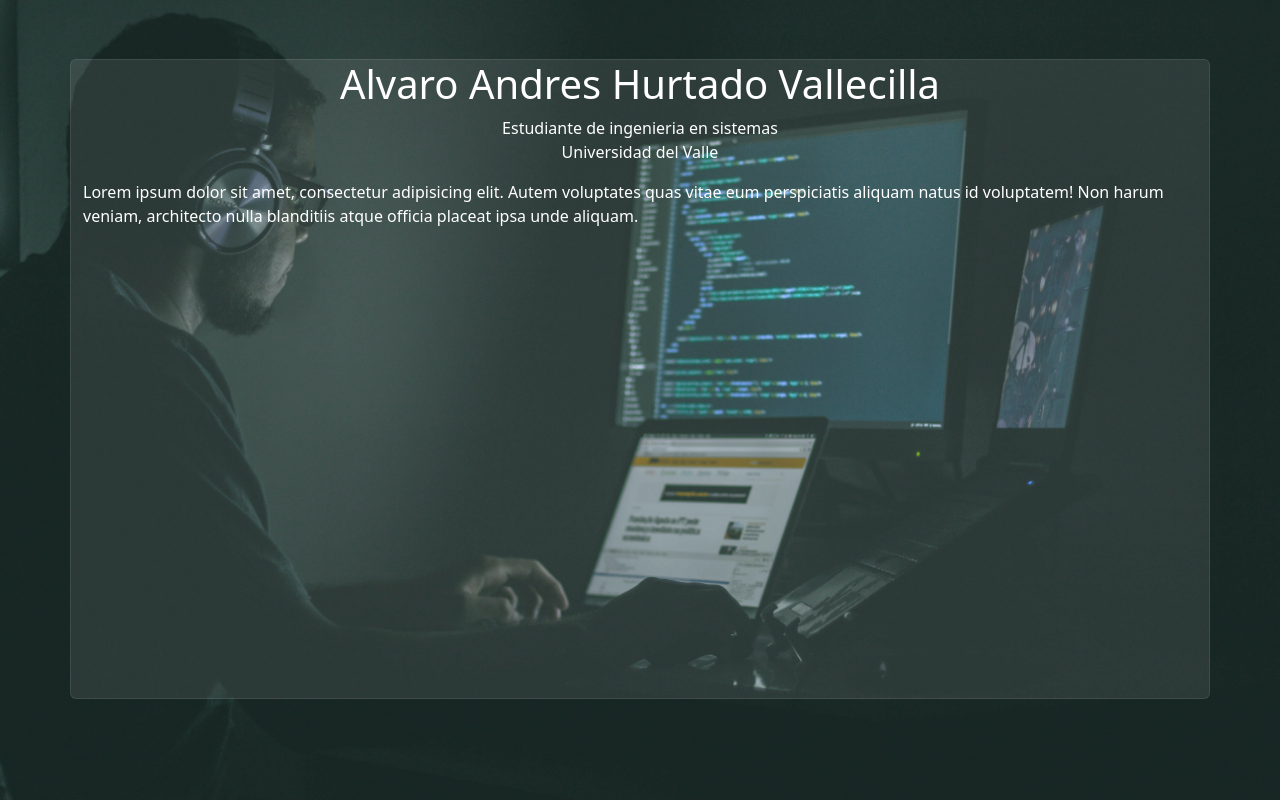
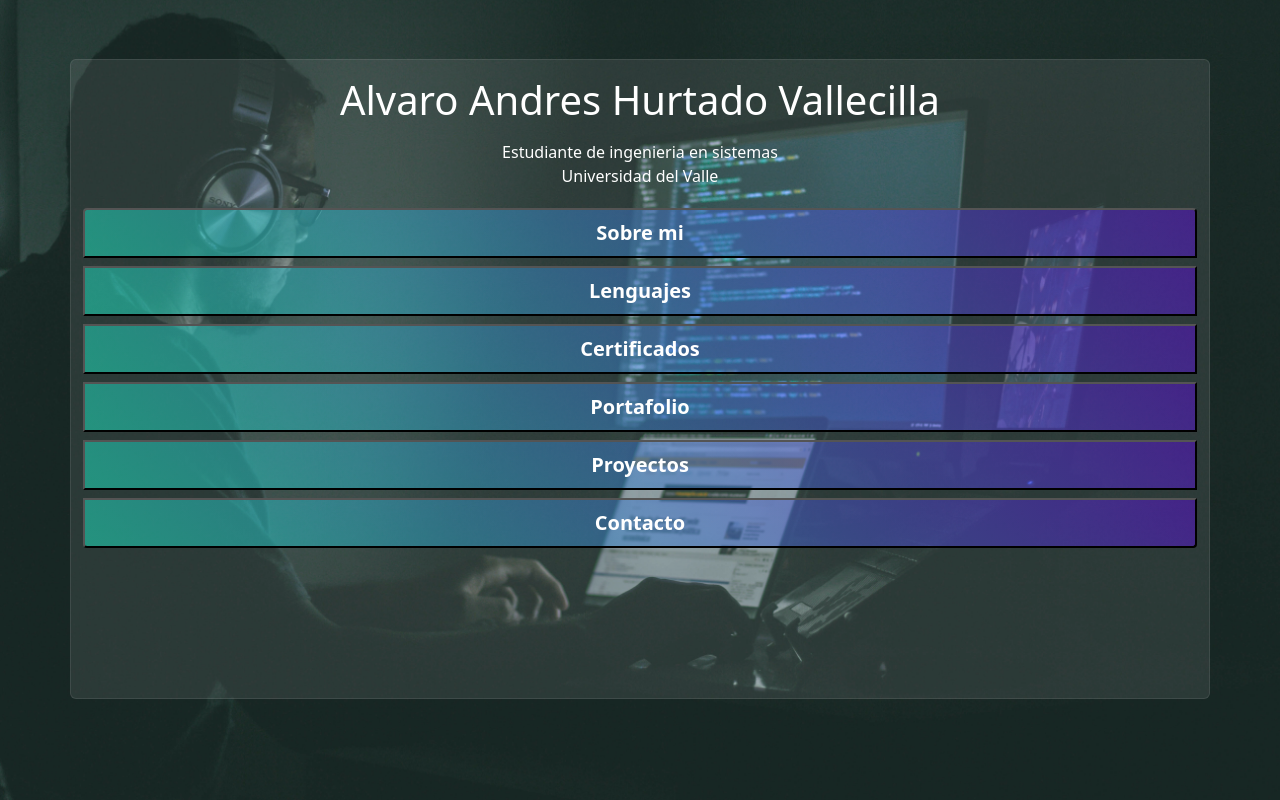
Before and after one commit to andres94-web/curriculum, a React (Create React App) app: page / in a window 1280 px wide. Built offline with nearby package versions, Linux system fonts and the light colour scheme.

Commit message:
botones puestos para las ventanas modales

```diff
--- a/src/components/Contenedor.jsx
+++ b/src/components/Contenedor.jsx
@@ -1,12 +1,34 @@
 import React from 'react'
+import SobreMi from './ventanasModales/SobreMi'
 
 const contenedor = () => {
     return (
         <div className='contenedor container text-white'>
-            <h1 className='text-center display-6'>Alvaro Andres Hurtado Vallecilla</h1>
+            <h1 className='text-center display-6 m-3'>Alvaro Andres Hurtado Vallecilla</h1>
             <p className='text-center m-0'>Estudiante de ingenieria en sistemas</p>
             <p className='text-center'>Universidad del Valle</p>
-            Lorem ipsum dolor sit amet, consectetur adipisicing elit. Autem voluptates quas vitae eum perspiciatis aliquam natus id voluptatem! Non harum veniam, architecto nulla blanditiis atque officia placeat ipsa unde aliquam.
+
+
+            <div className="container">
+                <div className="row botones">
+                    <SobreMi />
+                    <button className="col-2 w-100 bg-transparent text-white my-1 py-2 fs-5 fw-bold fondoBotones">
+                        Lenguajes
+                    </button>
+                    <button className="col-2 w-100 bg-transparent text-white my-1 py-2 fs-5 fw-bold fondoBotones">
+                        Certificados
+                    </button>
+                    <button className="col-2 w-100 bg-transparent text-white my-1 py-2 fs-5 fw-bold fondoBotones">
+                        Portafolio
+                    </button>
+                    <button className="col-2 w-100 bg-transparent text-white my-1 py-2 fs-5 fw-bold fondoBotones">
+                        Proyectos
+                    </button>
+                    <button className="col-2 w-100 bg-transparent text-white my-1 py-2 rounded-bottom fs-5 fw-bold fondoBotones">
+                        Contacto
+                    </button>
+                </div>
+            </div>
         </div>
     )
 }
--- /dev/null
+++ b/src/components/ventanasModales/SobreMi.jsx
@@ -0,0 +1,12 @@
+import React from 'react'
+
+const SobreMi = () => {
+
+    return (
+        <button className="col-2 w-100 h-auto bg-transparent text-white my-1 py-2 rounded-top fs-5 fw-bold fondoBotones">
+          Sobre mi
+        </button>
+    );
+}
+
+export default SobreMi
--- a/src/index.js
+++ b/src/index.js
@@ -3,6 +3,7 @@ import ReactDOM from "react-dom";
 import App from "./App";
 import "./styles/img.css";
 import "./styles/contenedor.css";
+import "./styles/modal.css";
 import "bootstrap/dist/css/bootstrap.min.css";
 
 ReactDOM.render(<App />, document.getElementById("root"));
--- a/src/styles/contenedor.css
+++ b/src/styles/contenedor.css
@@ -1,10 +1,33 @@
-.contenedor{
+.contenedor {
   background-color: rgba(225, 225, 225, 0.1);
   height: 80vh;
 
   /* backdrop-filter: blur(5px); */
-    border: solid 1px rgba(225, 225, 225, .10);
+  border: solid 1px rgba(225, 225, 225, 0.1);
   border-radius: 6px;
   /*     width: 90%; */
   margin: 4.6% auto;
 }
+
+.fondoBotones {
+  background: linear-gradient(
+    45deg,
+    rgba(29, 236, 197, 0.5),
+    rgba(91, 14, 214, 0.5) 100%
+  );
+  opacity: 0.9.5;
+}
+
+.botones :hover {
+    background: linear-gradient(
+    45deg,
+    rgba(91, 14, 214, 0.5),
+    rgba(29, 236, 197, 0.5) 100%
+  );
+}
+
+
+.botones :active {
+
+  background: transparent;
+}
--- a/src/styles/img.css
+++ b/src/styles/img.css
@@ -4,5 +4,8 @@ body {
   background-position: center center;
   background-attachment: fixed;
   background-size: cover;
-  color: white
+  color: white;
+  font-family: -apple-system, BlinkMacSystemFont, 'Segoe UI', 'Roboto', 'Oxygen',
+    'Ubuntu', 'Cantarell', 'Fira Sans', 'Droid Sans', 'Helvetica Neue',
+    sans-serif;
 }
--- /dev/null
+++ b/src/styles/modal.css
@@ -0,0 +1,34 @@
+.modal, .overlay {
+    width: 100vw;
+    height: 100vh;
+    top: 0;
+    left: 0;
+    right: 0;
+    bottom: 0;
+    position: fixed;
+}
+/* util */
+.overlay {
+    background: rgba(49,49,49,0.8);
+}
+/* util */
+.modal-content {
+    position: absolute;
+    top: 40%;
+    left: 50%;
+    transform: translate(-50%, -50%);
+    line-height: 1.4;
+    background: #f1f1f1;
+    padding: 14px 28px;
+    border-radius: 3px;
+    max-width: 600px;
+    min-width: 300px;
+}
+/* util */
+.close-modal {
+    position: absolute;
+    top: 10px;
+    right: 10px;
+    padding: 5px 7px;
+}
+/* util */
```
Lines whose indentation alone changed are shown as unchanged.
